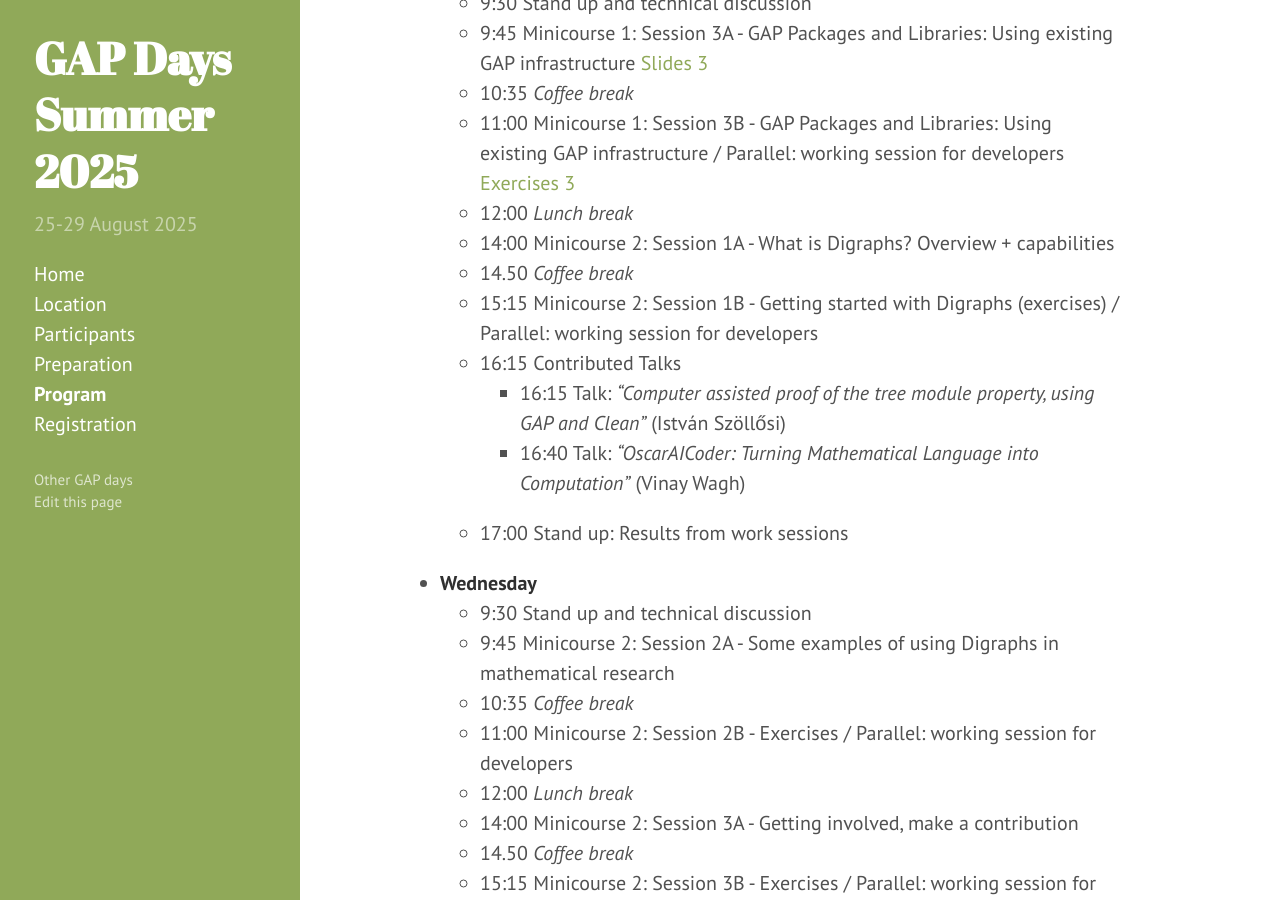
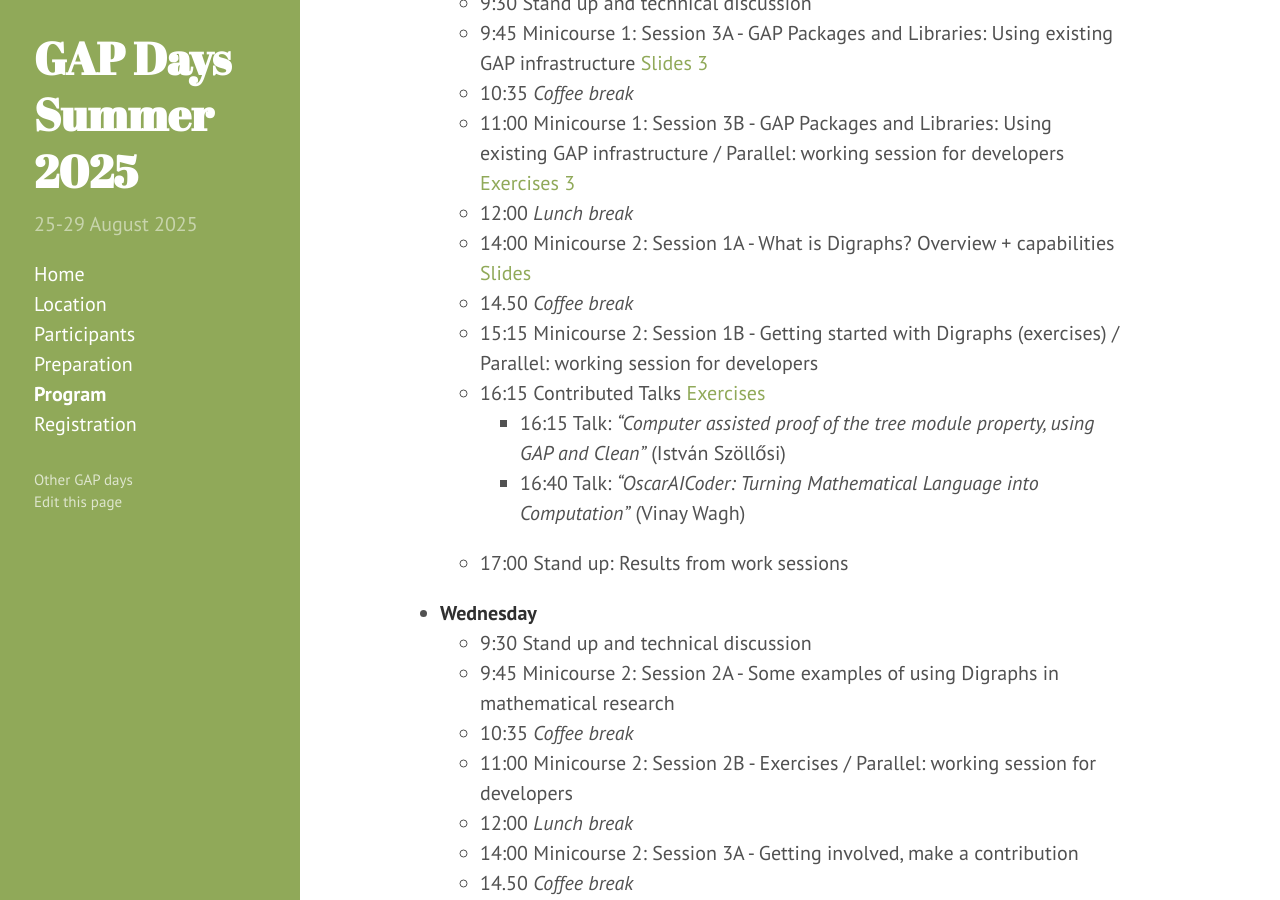
Before and after one commit to gapdays/gapdays2025-summer, a Jekyll site: the page built from program.md, in a window 1280 px wide and 900 px high, scrolled down 1597 px. Built offline with Jekyll 4.4.1, drawn with Linux system fonts in a browser that asks for light colours.

Commit message:
Add digraphs slides and Exercises, update intro slides (#9)

```diff
--- a/program.md
+++ b/program.md
@@ -82,10 +82,10 @@ The schedule is subject to further changes.
   - 10:35 *Coffee break*
   - 11:00 Minicourse 1: Session 3B - GAP Packages and Libraries: Using existing GAP infrastructure / Parallel: working session for developers [Exercises&nbsp;3]({{ site.baseurl }}/slides/introEx3.pdf)
   - 12:00 *Lunch break*
-  - 14:00 Minicourse 2: Session 1A - What is Digraphs? Overview + capabilities
+  - 14:00 Minicourse 2: Session 1A - What is Digraphs? Overview + capabilities [Slides]({{ site.baseurl }}/slides/digraphsLecture.pdf)
   - 14.50 *Coffee break*
   - 15:15 Minicourse 2: Session 1B - Getting started with Digraphs (exercises) / Parallel: working session for developers
-  - 16:15 Contributed Talks
+  - 16:15 Contributed Talks [Exercises]({{ site.baseurl }}/slides/digraphsEx.pdf)
     - 16:15 Talk: *"Computer assisted proof of the tree module property, using GAP and Clean"* (István Szöllősi)
     - 16:40 Talk: *"OscarAICoder: Turning Mathematical Language into Computation"* (Vinay Wagh)
   - 17:00 Stand up: Results from work sessions
```
Also changed, not shown: 6 other files.
